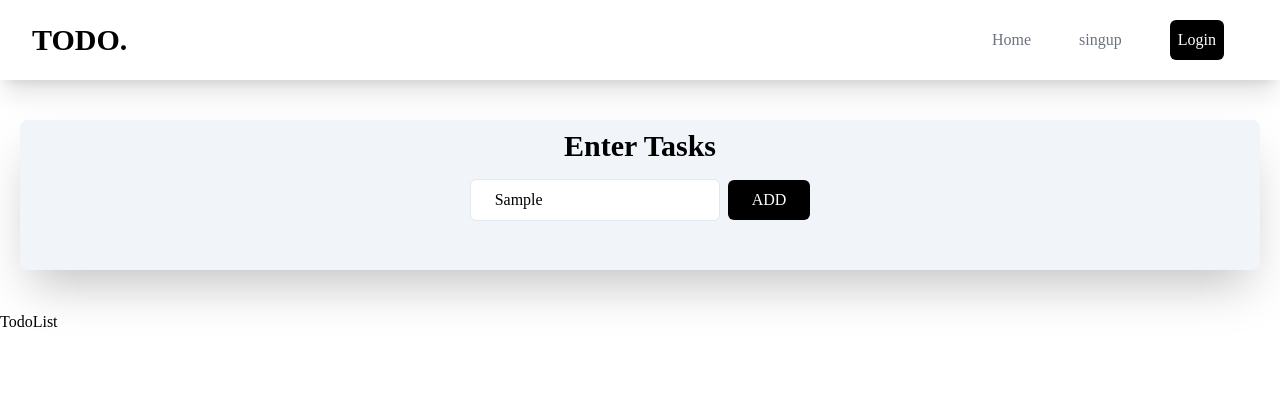
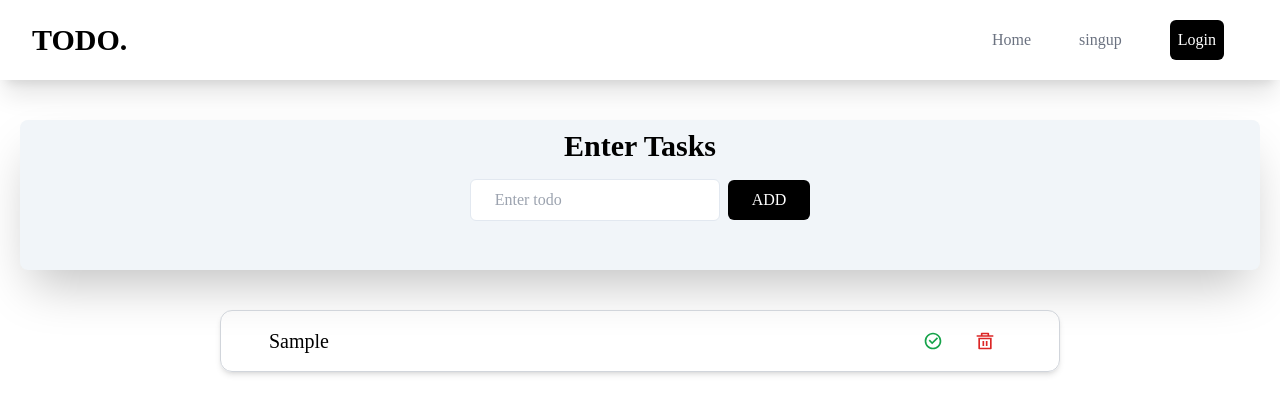
Before and after one commit to julydeath/todo-list, a React (Create React App) app: page /todo in a window 1280 px wide. Both pictures are taken after typing "Sample" into the empty fields and a click on the button "ADD". Shown: the top 414 px of the page. Built offline with nearby package versions, Linux system fonts and the light colour scheme; no server answers.

Commit message:
chore : tasks diplayed

```diff
--- a/src/components/TodoInput.jsx
+++ b/src/components/TodoInput.jsx
@@ -1,21 +1,33 @@
-import React from "react";
-import TodoList from "./TodoList";
+import React, { useRef, useState } from "react";
+import Todos from "./Todos";
 
 const TodoInput = () => {
+  const inputRef = useRef();
+  const [todos, setTodos] = useState([]);
+
+  const handleSubmmit = (e) => {
+    e.preventDefault();
+    setTodos([...todos, inputRef.current.value]);
+    inputRef.current.value = "";
+  };
+
   return (
     <div>
       <div className="max-w-[1240px] m-auto text-center my-10 h-[150px] bg-slate-100 rounded-lg shadow-2xl">
         <h1 className="text-xl md:text-3xl font-bold p-2">Enter Tasks</h1>
+        <form onSubmit={handleSubmmit}>
           <input
             placeholder="Enter todo"
             type="text"
+            ref={inputRef}
             className="px-6 py-2 mr-2 border border-slate-200 rounded-md"
           />
           <button className="bg-black px-6 py-2 text-white rounded-md mt-2">
             ADD
           </button>
+        </form>
       </div>
-      <TodoList />
+      <Todos todos={todos} />
     </div>
   );
 };
--- a/src/components/TodoList.jsx
+++ b/src/components/TodoList.jsx
@@ -1,7 +1,38 @@
-import React from "react";
+import React, { useState } from "react";
+import {
+  RiDeleteBin5Line,
+  RiCheckboxCircleLine,
+  RiCheckboxCircleFill,
+} from "react-icons/ri";
 
-const TodoList = () => {
-  return <div>TodoList</div>;
+const TodoList = ({ todo }) => {
+  const [complete, setComplete] = useState(false);
+  return (
+    <div className="max-w-[840px] m-auto flex justify-between border border-gray-300 my-4 px-12 py-4 rounded-xl shadow-md">
+      <div>
+        <p className={complete ? "line-through text-xl" : "text-xl"}>{todo}</p>
+      </div>
+      <div className="flex">
+        {complete ? (
+          <RiCheckboxCircleFill
+            size={20}
+            className="mx-4 text-green-600 mt-1 hover:cursor-pointer"
+            onClick={() => setComplete(!complete)}
+          />
+        ) : (
+          <RiCheckboxCircleLine
+            size={20}
+            className="mx-4 text-green-600 mt-1 hover:cursor-pointer"
+            onClick={() => setComplete(!complete)}
+          />
+        )}
+        <RiDeleteBin5Line
+          size={20}
+          className="mx-4 text-red-600 mt-1 hover:cursor-pointer"
+        />
+      </div>
+    </div>
+  );
 };
 
 export default TodoList;
--- /dev/null
+++ b/src/components/Todos.jsx
@@ -0,0 +1,14 @@
+import React from "react";
+import TodoList from "./TodoList";
+
+const Todos = ({ todos }) => {
+  return (
+    <div>
+      {todos.map((todo, index) => (
+        <div key={index}>{<TodoList todo={todo} />}</div>
+      ))}
+    </div>
+  );
+};
+
+export default Todos;
```
Lines whose indentation alone changed are shown as unchanged.
